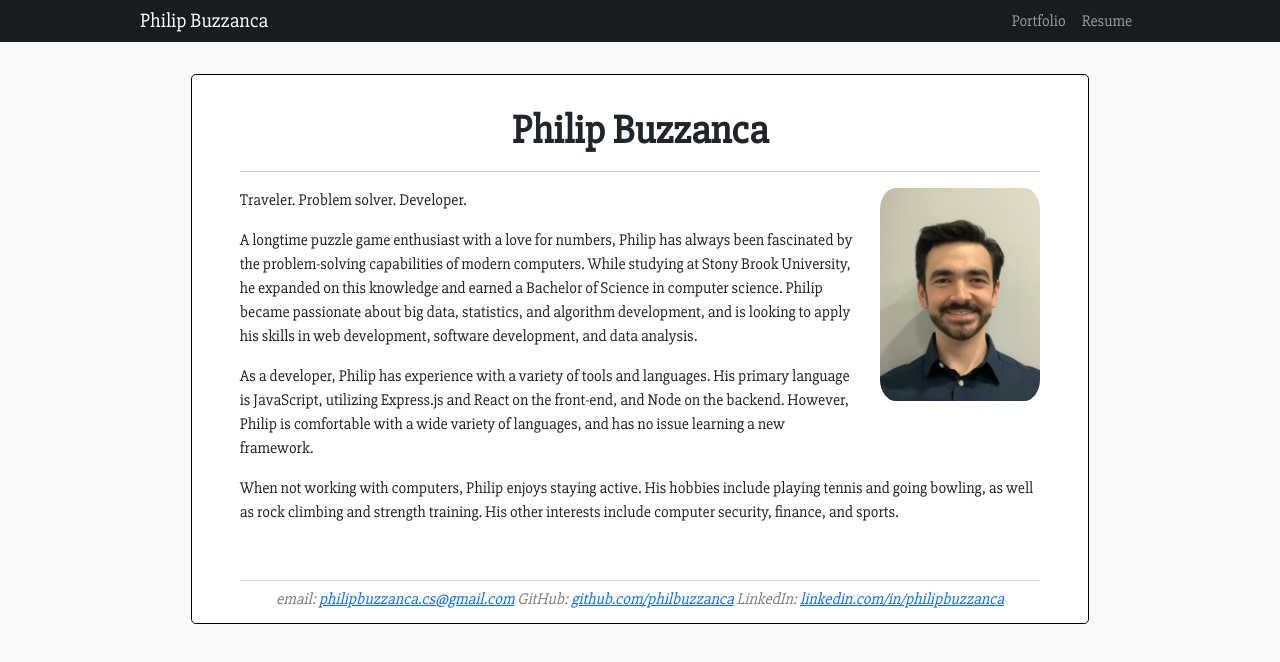
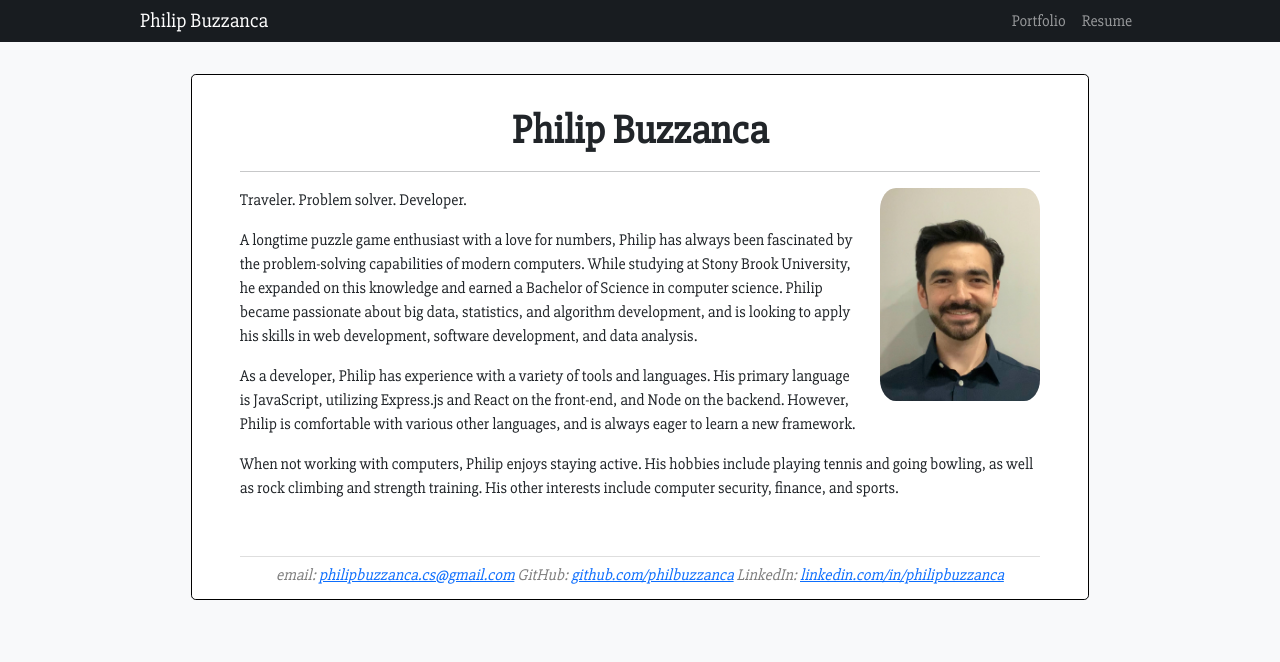
Before and after one commit to philbuzzanca/philbuzzanca.github.io, a React (Create React App) app: page / in a window 1280 px wide. Shown: the top 662 px of the page. Built offline with nearby package versions, Linux system fonts and the light colour scheme.

Commit message:
bio update

```diff
--- a/src/pages/Home.js
+++ b/src/pages/Home.js
@@ -26,7 +26,7 @@ const Home = () => {
             <p>
                 As a developer, Philip has experience with a variety of tools and languages.
                 His primary language is JavaScript, utilizing Express.js and React on the front-end, and Node on the backend.
-                However, Philip is comfortable with a wide variety of languages, and has no issue learning a new framework.
+                However, Philip is comfortable with various other languages, and is always eager to learn a new framework.
             </p>
 
             <p>
```
